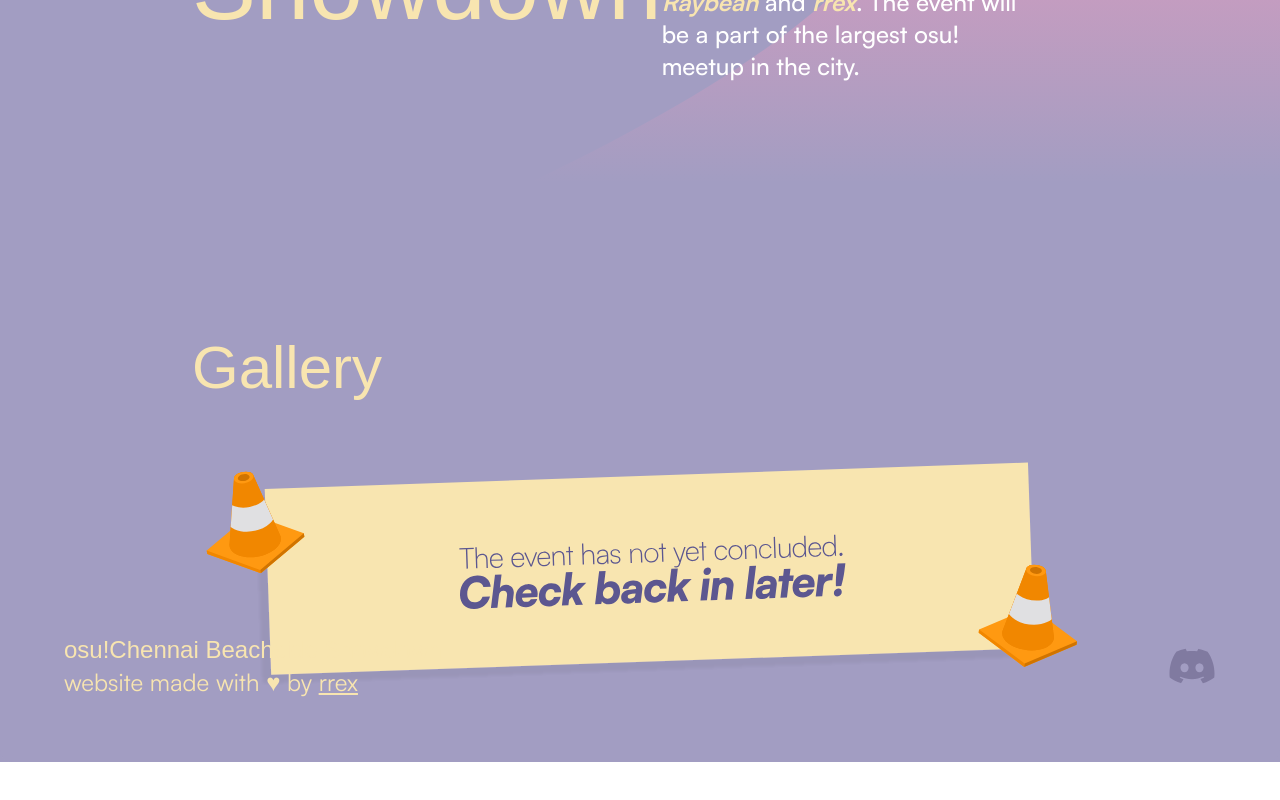
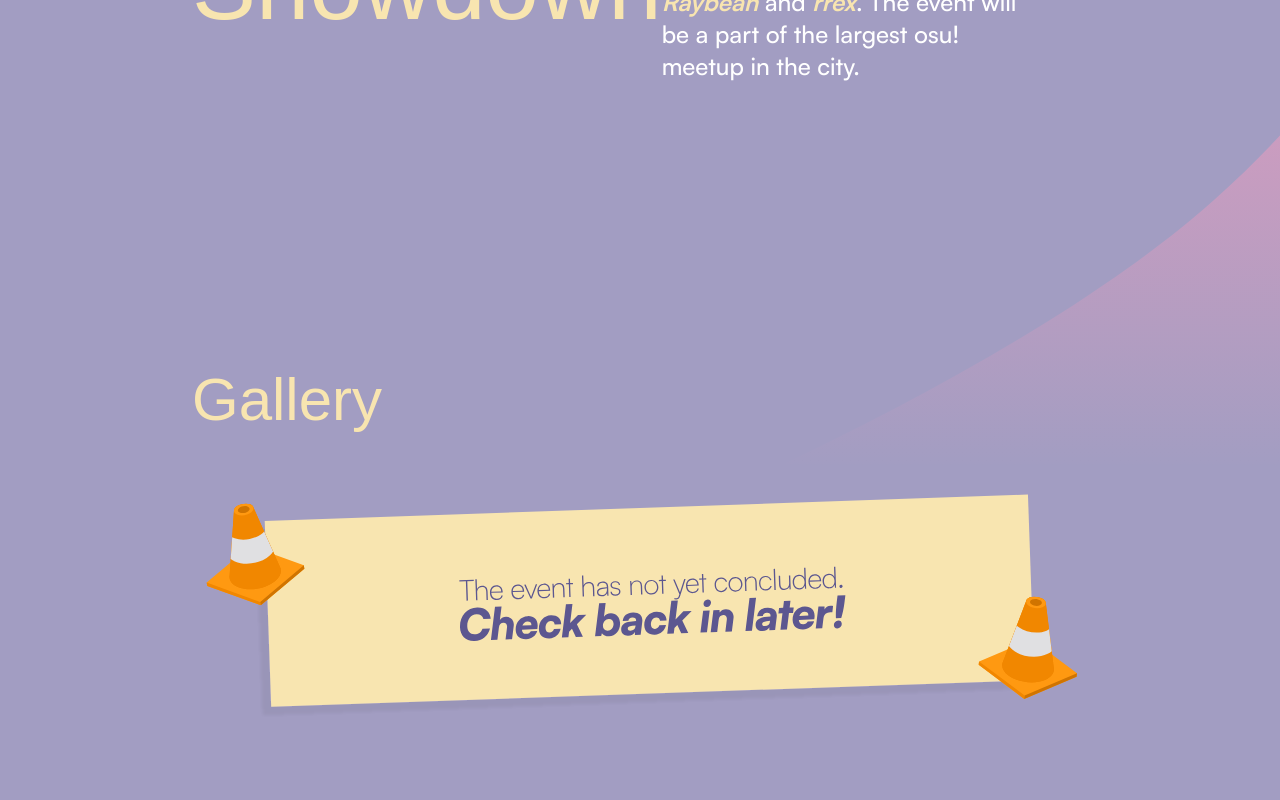
Before and after one commit to rrex971/ocbs-website, a React (Create React App) app: page / in a window 1280 px wide. Shown: the part 494-1294 px from the top of the page. Before the commit the page ends 1256 px from the top, so only its background shows below. Built offline with nearby package versions, Linux system fonts and the light colour scheme; a web font is replaced by a local one.

Commit message:
Minor adjustments to home page

```diff
--- a/src/screens/Home.js
+++ b/src/screens/Home.js
@@ -2,7 +2,7 @@ import React from 'react';
 
 const Home = () => {
   return(
-    <div className='bg-logan-500 bg-home-bg-sm bg-right-top md:bg-left-top md:bg-home-bg bg-no-repeat md:bg-cover md:h-screen '>
+    <div className='bg-logan-500 bg-home-bg-sm bg-right-top md:bg-left-top md:bg-home-bg bg-no-repeat md:bg-cover md:h-full '>
       <div className="titlecontainer mx-auto my-auto pt-8 md:pt-24 px-12 md:px-48 flex flex-col lg:flex-row justify-between items-center ">
         <div className='titletext'>
           <div className='titlecontent font-head pt-20 pb-5'>
@@ -22,7 +22,7 @@ const Home = () => {
           </div>
         </div>
       </div>
-      <div className='gallerycontainer mx-auto my-auto mt-16 lg:mt-64 mb-48 px-12 md:px-48 min-h-128 justify-between items-center'>
+      <div className='gallerycontainer mx-auto my-auto mt-16 lg:mt-72 mb-48 px-12 md:px-48 min-h-96 justify-between items-center'>
         <div className="galleryText font-head">
           <span className='text-4xl md:text-6xl text-banana-mania-100'>Gallery</span>
         </div>
```
